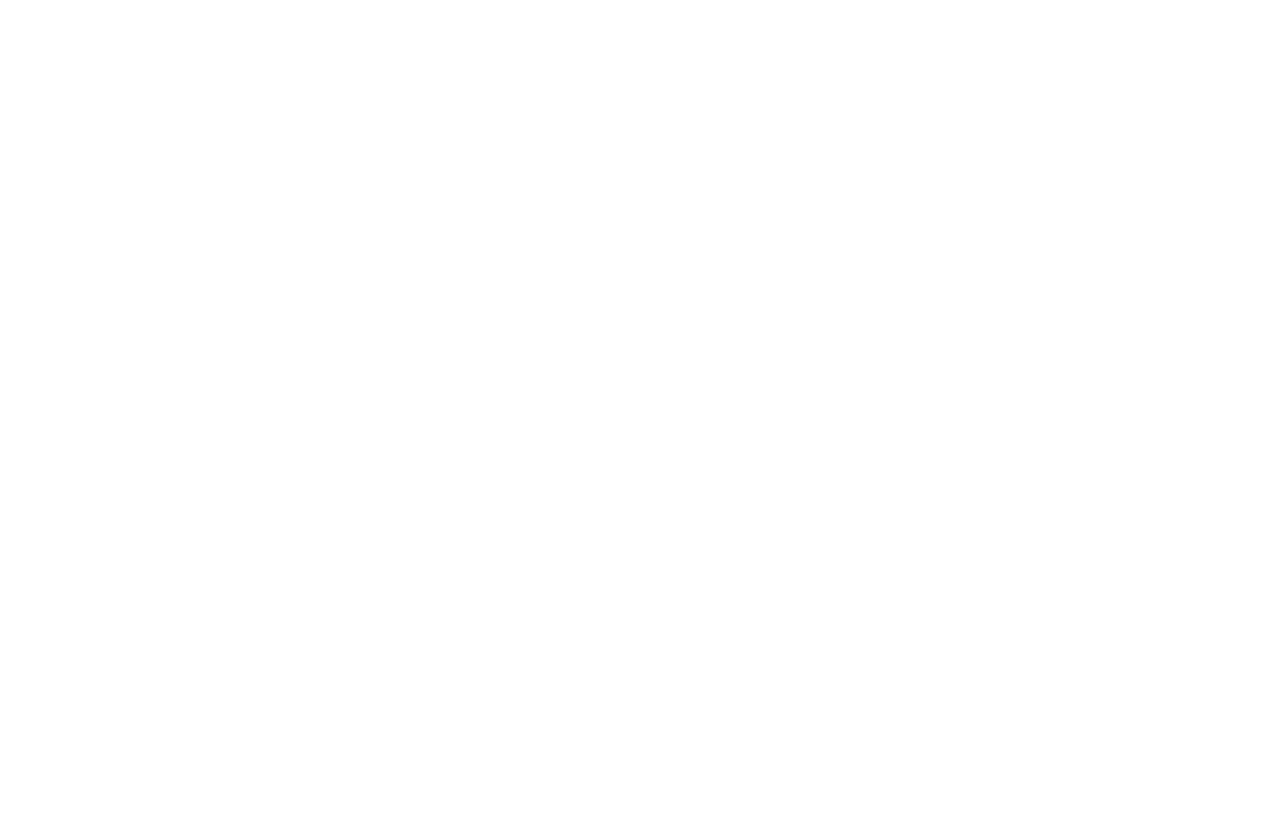
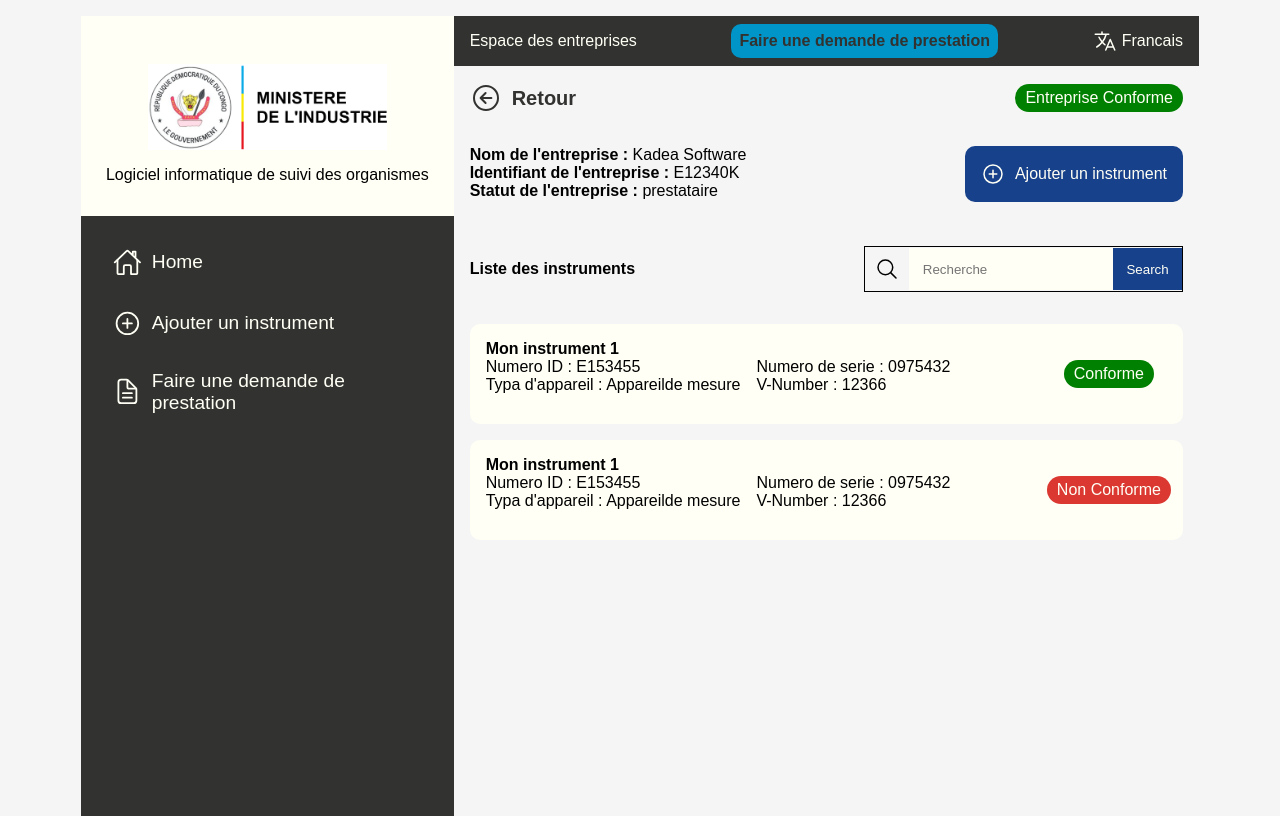
Before and after one commit to BlackJr-Git/Liso-Front, a plain HTML site: page dashboard.html in a window 1280 px wide. Drawn offline with nearby package versions, Linux system fonts and the light colour scheme.

Commit message:
add : dashboard html and css

```diff
--- a/dashboard.html
+++ b/dashboard.html
@@ -0,0 +1,123 @@
+<!DOCTYPE html>
+<html lang="en">
+<head>
+    <meta charset="UTF-8">
+    <meta name="viewport" content="width=device-width, initial-scale=1.0">
+    <title>Liso - Dashboard</title>
+    <link rel="stylesheet" href="styles/dashboard.css">
+</head>
+<body>
+    <main class="main container">
+        <nav class="navbar">
+            <div class="logo">
+                <img src="images/log_ministere.png" alt="">
+                <p>Logiciel informatique de suivi des organismes</p>
+            </div>
+            <div class="menu">
+                <div class="menu-link">
+                    <a href="#"><span class="icon-container"><ion-icon class="menu-icon" name="home-outline"></ion-icon></span> Home</a>
+                </div>
+                <div class="menu-link">
+                    <button><span class="icon-container"><ion-icon class="menu-icon" name="add-circle-outline"></ion-icon></span>Ajouter un instrument</button>
+                </div>
+                <div class="menu-link">
+                    <button><span class="icon-container"><ion-icon class="menu-icon" name="document-text-outline"></ion-icon></span> Faire une demande de prestation</button>
+                </div>
+            </div>
+        </nav>
+        <section class="main-section">
+            <div class="header">
+                <p>Espace des entreprises</p>
+                <button>Faire une demande de prestation</button>
+                <p><ion-icon name="language-outline"></ion-icon>Francais</p>
+            </div>
+
+            <div class="retour">
+                <a href="#"><ion-icon name="arrow-back-circle-outline"></ion-icon>Retour</a>
+                <div class="badge">
+                    <p>Entreprise Conforme</p>
+                </div>
+            </div>
+
+            <section class="entreprise-info-container">
+                <div class="entreprise_info">
+                    <p>Nom de l'entreprise : <span>Kadea Software</span></p>
+                    <p>Identifiant de l'entreprise : <span>E12340K</span></p>
+                    <p>Statut de l'entreprise : <span>prestataire</span></p>
+                </div>
+                <div class="add-material-container">
+                    <button class="add-material"><ion-icon name="add-circle-outline"></ion-icon>Ajouter un instrument</button>
+                </div>
+            </section>
+
+            <div class="list-instrument">
+                <p>Liste des instruments</p>
+                <div class="search-bar">
+                    <ion-icon name="search-outline"></ion-icon>
+                    <input type="search" placeholder="Recherche" name="search-bar" id="">
+                    <button type="submit">Search</button>
+                </div>
+            </div>
+
+            <div class="intrument-liste-container">
+                <div class="instrument">
+                    <div class="instrument-info">
+                        <div class="instrument-name">
+                            <p>Mon instrument 1</p>
+                        </div>
+
+                        <div class="instrument-detail">
+                            <div>
+                                <P>Numero ID : E153455</P>
+                                <P>Typa d'appareil : Appareilde mesure</P>
+                            </div>
+                            <div>
+                                <p>Numero de serie : 0975432</p>
+                                <p>V-Number : 12366</p>
+                            </div>
+                        </div>
+                    </div>
+                    <div class="instrument-status">
+                        <div class="badge">
+                            <p>Conforme</p>
+                        </div>
+                    </div>
+                </div>
+
+                <div class="instrument">
+                    <div class="instrument-info">
+                        <div class="instrument-name">
+                            <p>Mon instrument 1</p>
+                        </div>
+
+                        <div class="instrument-detail">
+                            <div>
+                                <P>Numero ID : E153455</P>
+                                <P>Typa d'appareil : Appareilde mesure</P>
+                            </div>
+                            <div>
+                                <p>Numero de serie : 0975432</p>
+                                <p>V-Number : 12366</p>
+                            </div>
+                        </div>
+                    </div>
+                    <div class="instrument-status">
+                        <div class="badge non-conform">
+                            <p>Non Conforme</p>
+                        </div>
+                    </div>
+                </div>
+            </div>
+
+        </section>
+    </main>
+    <script
+      type="module"
+      src="https://unpkg.com/ionicons@7.1.0/dist/ionicons/ionicons.esm.js"
+    ></script>
+    <script
+      nomodule
+      src="https://unpkg.com/ionicons@7.1.0/dist/ionicons/ionicons.js"
+    ></script>
+</body>
+</html>
--- /dev/null
+++ b/styles/dashboard.css
@@ -0,0 +1,322 @@
+* {
+  margin: 0;
+  padding: 0;
+  box-sizing: border-box;
+  font-family: "Poppins", sans-serif;
+  list-style-type: none;
+  text-decoration: none;
+}
+
+:root {
+  --blue: #0095c9;
+  --light-blue: #0f89cb;
+  --darkblue: #17418a;
+  --red: #db3832;
+  --yellow: #fff24b;
+  --black: #323230;
+  --grey: #afb8be;
+  --bgcolor: #f5f5f5;
+  --white: #fffff5;
+}
+
+body {
+  margin: 0 auto;
+  background-color: var(--bgcolor);
+}
+
+.main {
+  display: grid;
+  grid-template-columns: repeat(12, 1fr);
+  height: 100vh;
+}
+
+.container {
+  max-width: 1150px;
+  margin: 0 auto;
+  padding: 1em;
+}
+
+.navbar {
+  grid-column: 1/5;
+  height: 100vh;
+  background-color: var(--black);
+}
+
+.main-section {
+  grid-column: 5/13;
+  height: 100vh;
+  background-color: var(--bgcolor);
+}
+
+.logo {
+  background-color: var(--white);
+  width: 100%;
+  height: 200px;
+  padding: 1em;
+
+  display: flex;
+  flex-direction: column;
+  align-items: center;
+  justify-content: center;
+}
+
+.logo img {
+  max-width: 70%;
+  margin: 1em;
+}
+
+.logo p {
+  text-align: center;
+}
+
+.menu {
+  display: flex;
+  flex-direction: column;
+  align-items: left;
+
+  padding: 1em;
+}
+
+.menu-link {
+  margin: 1em;
+}
+
+.menu-link button,
+.menu-link a {
+  border: none;
+  outline: none;
+  background-color: transparent;
+  color: var(--white);
+  text-align: left;
+
+  font-size: 1.2em;
+  cursor: pointer;
+
+  display: flex;
+  align-items: center;
+}
+
+.menu-link {
+  background-color: transparent;
+  color: var(--white);
+}
+
+.menu-icon {
+  font-size: 1.5em;
+  margin: 0 10px 0 0;
+}
+
+.icon-container {
+  display: flex;
+  align-items: center;
+  justify-content: center;
+}
+
+.header {
+  background-color: var(--black);
+  height: 50px;
+
+  display: flex;
+  align-items: center;
+  justify-content: space-between;
+  padding: 1em;
+}
+
+.header p {
+    color : var(--white);
+    display: flex;
+    align-items: center;
+    justify-content: center;
+    gap: 5px;
+}
+
+.header p ion-icon{
+    font-size: 24px;
+}
+
+.header button {
+    color : var(--black);
+    background-color: var(--blue);
+    border: none;
+    padding: 0.5em;
+    border-radius: 10px;
+    font-size: 1em;
+    font-weight: 600;
+    cursor: pointer;
+}
+
+/* SECTION  */
+
+.retour {
+  display: flex;
+  align-items: center;
+  justify-content: space-between;
+  padding: 1em;
+  background-color: var(--bgcolor);
+}
+
+.retour a {
+  display: flex;
+  align-items: center;
+  justify-content: center;
+  gap: 10px;
+
+  color: var(--black);
+  font-size: 20px;
+  font-weight: 600;
+}
+
+.retour a ion-icon {
+  font-size: 32px;
+  font-weight: 800;
+}
+
+.badge {
+  background-color: green;
+  padding: 5px 10px;
+  border-radius: 50px;
+  color: var(--white);
+}
+
+.badge p {
+  display: flex;
+  align-items: center;
+  justify-content: center;
+}
+
+/* SECTION INFO ENTREPRISE */
+
+.entreprise-info-container {
+  display: grid;
+  grid-template-columns: repeat(2, 1fr);
+  grid-template-rows: repeat(1, 100px);
+  height: auto;
+}
+
+.entreprise_info {
+  padding: 1em;
+  height: 100px;
+}
+
+.entreprise_info p {
+  font-weight: 700;
+}
+
+.entreprise_info p span {
+  font-weight: 500;
+}
+
+.add-material {
+  display: flex;
+  align-items: center;
+  justify-content: center;
+  gap: 10px;
+  padding: 1em;
+  background-color: var(--darkblue);
+  outline: none;
+  border: none;
+  color: var(--white);
+  font-size: 16px;
+  border-radius: 10px;
+}
+
+.add-material ion-icon {
+  font-size: 24px;
+}
+
+.add-material-container {
+  display: flex;
+  flex-direction: column;
+  align-items: end;
+  width: 100%;
+  height: 100px;
+  padding: 1em 1em;
+}
+
+/* SECTION SEARCH */
+
+.list-instrument {
+  display: flex;
+  align-items: center;
+  justify-content: space-between;
+  padding: 1em;
+}
+
+.list-instrument p {
+  font-weight: 700;
+}
+
+.search-bar {
+  display: flex;
+  align-items: center;
+  outline: none;
+  border: 1px solid;
+}
+.search-bar input {
+  outline: none;
+  border: none;
+  background-color: var(--white);
+  padding: 1em;
+}
+
+.search-bar button {
+  outline: none;
+  border: none;
+  background-color: var(--darkblue);
+  color: var(--white);
+  padding: 1em;
+}
+
+.search-bar ion-icon {
+  padding: 10px;
+  font-size: 24px;
+}
+
+/* INSTRUMENT LISTE */
+
+.intrument-liste-container {
+  padding: 1em;
+  display: flex;
+  flex-direction: column;
+  align-items: center;
+  justify-content: center;
+  gap: 1em;
+}
+
+.instrument {
+  display: flex;
+  width: 100%;
+  height: 100px;
+  background-color: var(--white);
+  border-radius: 10px;
+}
+
+.instrument-info {
+  width: 80%;
+  height: 100%;
+  padding: 1em;
+}
+
+.instrument-name {
+  font-weight: 600;
+}
+
+.instrument-status {
+  width: 21%;
+  height: 100%;
+
+  display: flex;
+  align-items: center;
+  justify-content: center;
+}
+
+.instrument-detail {
+  display: flex;
+  height: auto;
+  align-items: end;
+  gap: 1em;
+}
+
+.non-conform {
+  background-color: #db3832;
+}
```
Also changed, not shown: index.html (+1 -1 lines).
